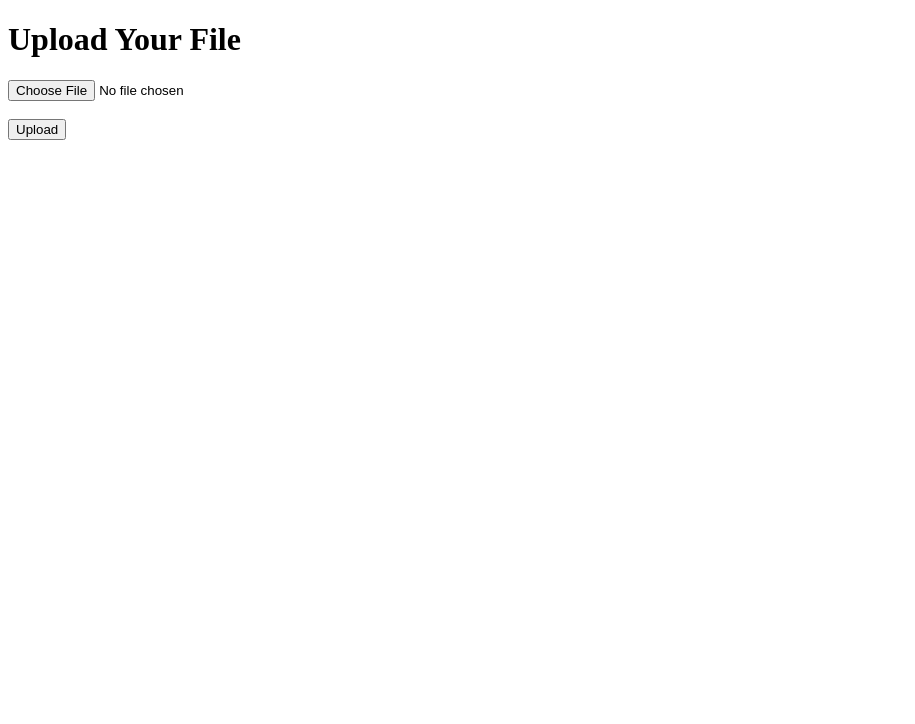
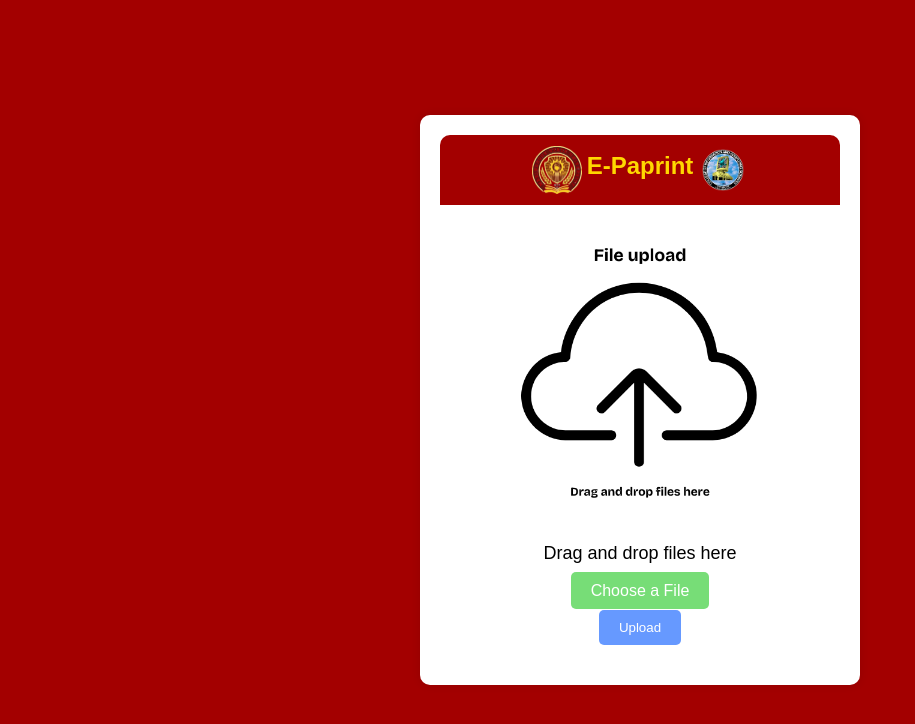
Before and after one commit to Manahanjerome/QRFileUpload, a website: page index.html in a window 1280 px wide. Shown: the whole page, without its empty margins (0-915 px from the left). Drawn offline with Linux system fonts and the light colour scheme.

Commit message:
Add files via upload

```diff
--- a/index.html
+++ b/index.html
@@ -1,32 +1,103 @@
 <!DOCTYPE html>
 <html lang="en">
 <head>
-    <meta charset="UTF-8">
-    <meta name="viewport" content="width=device-width, initial-scale=1.0">
-    <title>QR File Upload</title>
+  <meta charset="UTF-8">
+  <meta name="viewport" content="width=device-width, initial-scale=1.0">
+  <title>E-Paprint</title>
+  <style>
+    body {
+      font-family: 'Arial', sans-serif;
+      background-color: #a30000;
+      margin: 0;
+      padding: 0;
+      display: flex;
+      justify-content: center;
+      align-items: center;
+      height: 100vh;
+      color: #fff;
+    }
+    .container {
+      background-color: #fff;
+      border-radius: 10px;
+      width: 400px;
+      padding: 20px;
+      text-align: center;
+      box-shadow: 0 0 10px rgba(0, 0, 0, 0.1);
+    }
+    .header {
+      background-color: #a30000;
+      padding: 10px;
+      border-radius: 10px 10px 0 0;
+    }
+    .header img {
+      width: 50px;
+      vertical-align: middle;
+    }
+    .header h1 {
+      display: inline;
+      font-size: 24px;
+      margin: 0;
+      color: #ffd700;
+    }
+    .upload-section {
+      margin: 20px 0;
+    }
+    .upload-section p {
+      font-size: 18px;
+      color: #000;
+    }
+    .upload-icon {
+      font-size: 80px;
+      color: #333;
+    }
+    .upload-icon img{
+    width: 300px;
+      vertical-align: middle;
+    }
+    .file-input {
+      margin: 10px 0;
+    }
+    .file-input input {
+      display: none;
+    }
+    .file-input label {
+      background-color: #77dd77;
+      color: #fff;
+      padding: 10px 20px;
+      border-radius: 5px;
+      cursor: pointer;
+    }
+    .upload-btn {
+      background-color: #6699ff;
+      color: white;
+      padding: 10px 20px;
+      border: none;
+      border-radius: 5px;
+      cursor: pointer;
+    }
+    .upload-btn:hover {
+      background-color: #4d88ff;
+    }
+  </style>
 </head>
 <body>
-    <h1>Upload Your File</h1>
-    <form id="uploadForm" enctype="multipart/form-data">
-        <input type="file" name="file" id="fileInput" required><br><br>
-        <button type="submit">Upload</button>
-    </form>
-    <p id="status"></p>
-
-    <script>
-        document.getElementById('uploadForm').addEventListener('submit', async (event) => {
-            event.preventDefault();
-            const formData = new FormData();
-            formData.append('file', document.getElementById('fileInput').files[0]);
-
-            const response = await fetch('/upload', {
-                method: 'POST',
-                body: formData
-            });
-
-            const result = await response.text();
-            document.getElementById('status').innerText = result;
-        });
-    </script>
+  <div class="container">
+    <div class="header">
+      <img src="Logo1.png" alt="Logo 1">
+      <h1>E-Paprint</h1>
+      <img src="Logo2.png" alt="Logo 2">
+    </div>
+    <div class="upload-section">
+      <div class="upload-icon"><img src="File Upload.png" alt="File Upload"></div>
+      <p>Drag and drop files here</p>
+      <form action="/upload" method="post" enctype="multipart/form-data">
+        <div class="file-input">
+          <label for="file">Choose a File</label>
+          <input type="file" id="file" name="file" required>
+        </div>
+        <button type="submit" class="upload-btn">Upload</button>
+      </form>
+    </div>
+  </div>
 </body>
 </html>
```
Also changed, not shown: server.js (+49 -10 lines), File upload.png (added), Logo1.png (added), Logo2.png (added).
